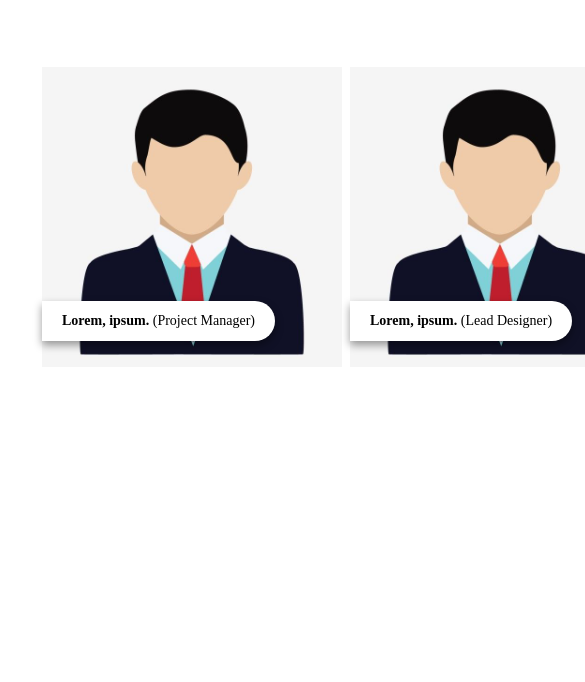
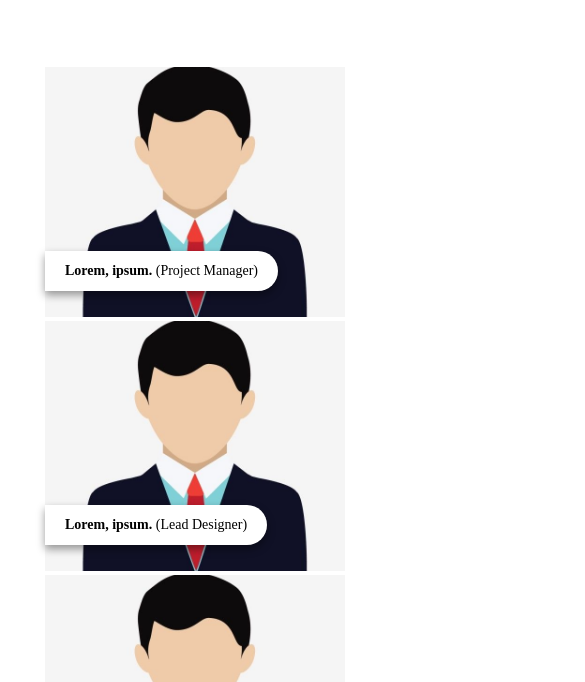
Before and after one commit to bagcampus/Html-Team-Section-Template, a website: page index.html in a window 390 px wide. Shown: the part 162-844 px from the top of the page, 585 px wide, since content can reach past the window. Drawn offline with Linux system fonts and the light colour scheme.

Commit message:
Update style.css

```diff
--- a/styles/style.css
+++ b/styles/style.css
@@ -128,3 +128,17 @@
   font-size: 20px;
   font-style: italic;
 }
+
+
+@media (max-width: 512px) {
+  .our-team {
+    flex-direction: column;
+    align-items: center;
+  }
+
+  .our-team img {
+    height: 250px;
+    width: 300px;
+    object-fit: cover;
+  }
+}
```
